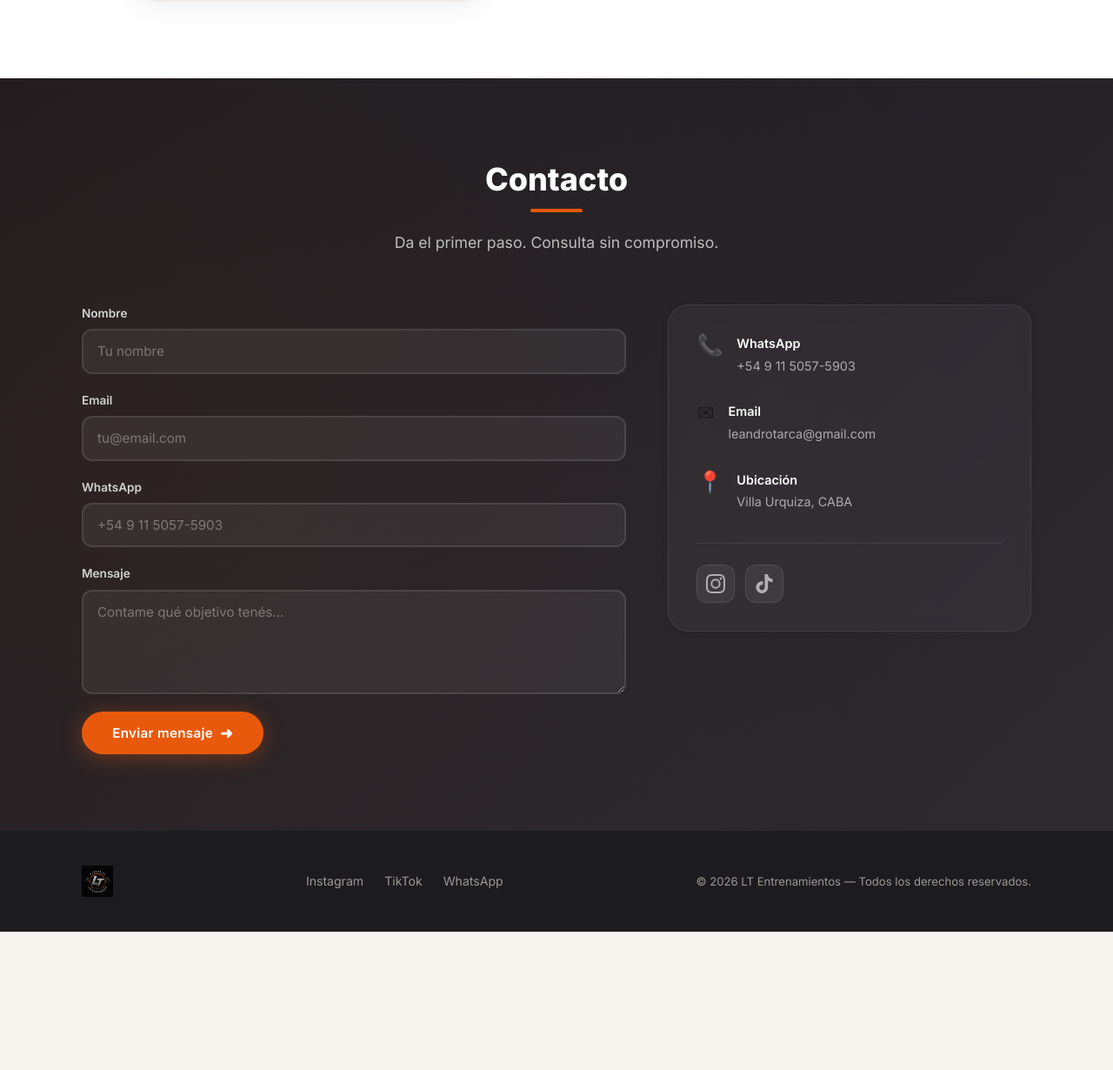
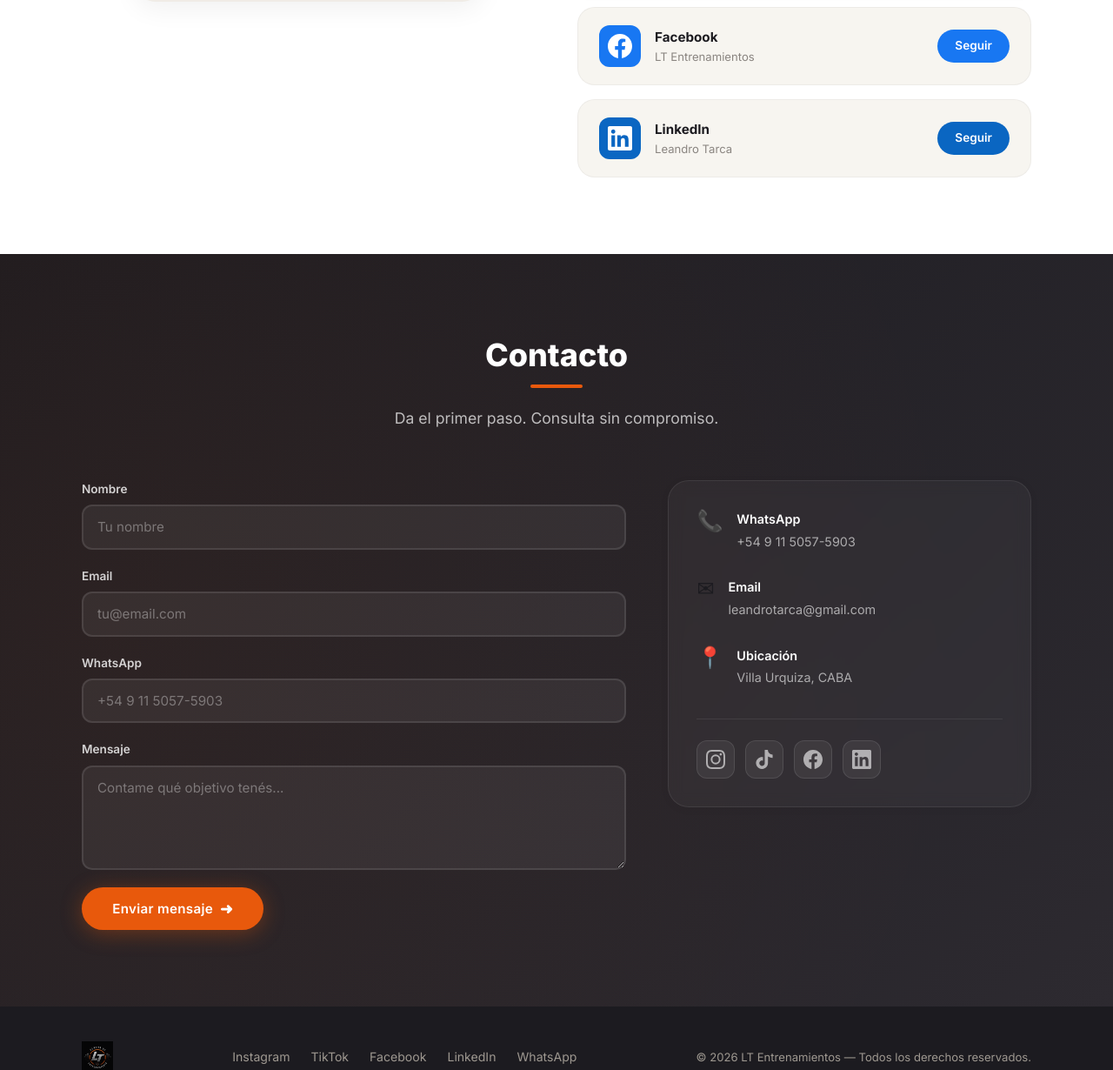
Before and after one commit to nicoezequielo-cloud/LT.ENTRENAMIENTOS, a website: page index.html in a window 1280 px wide. Shown: the part 4337-5567 px from the top of the page at 87% size. Before the commit the page ends 5408 px from the top, so only its background shows below. Drawn offline with Linux system fonts and the light colour scheme; a script that the page names is missing.

Commit message:
Agregar Facebook y LinkedIn a la web

```diff
--- a/css/styles.css
+++ b/css/styles.css
@@ -1006,6 +1006,16 @@ button { cursor: pointer; font-family: inherit; }
     color: #fff;
 }
 
+.redes__card--facebook .redes__card-icon {
+    background: #1877f2;
+    color: #fff;
+}
+
+.redes__card--linkedin .redes__card-icon {
+    background: #0a66c2;
+    color: #fff;
+}
+
 .redes__card-body {
     display: flex;
     flex-direction: column;
@@ -1048,6 +1058,16 @@ button { cursor: pointer; font-family: inherit; }
 
 .redes__card--spotify .redes__card-action {
     background: #1db954;
+    color: #fff;
+}
+
+.redes__card--facebook .redes__card-action {
+    background: #1877f2;
+    color: #fff;
+}
+
+.redes__card--linkedin .redes__card-action {
+    background: #0a66c2;
     color: #fff;
 }
 
--- a/index.html
+++ b/index.html
@@ -239,6 +239,26 @@
                         <div class="redes__spotify-embed">
                             <iframe src="https://open.spotify.com/embed/playlist/3t0DI5KhnRopF36xO1MZ7d" width="100%" height="152" allow="encrypted-media" loading="lazy" title="Spotify - Playlist LT Entrenamientos"></iframe>
                         </div>
+                        <a href="https://www.facebook.com/people/LTEntrenamientos/100063505808267/" target="_blank" rel="noopener" class="redes__card redes__card--facebook">
+                            <div class="redes__card-icon">
+                                <svg viewBox="0 0 24 24" width="28" height="28" fill="currentColor"><path d="M24 12.073c0-6.627-5.373-12-12-12s-12 5.373-12 12c0 5.99 4.388 10.954 10.125 11.854v-8.385H7.078v-3.47h3.047V9.43c0-3.007 1.792-4.669 4.533-4.669 1.312 0 2.686.235 2.686.235v2.953H15.83c-1.491 0-1.956.925-1.956 1.874v2.25h3.328l-.532 3.47h-2.796v8.385C19.612 23.027 24 18.062 24 12.073z"/></svg>
+                            </div>
+                            <div class="redes__card-body">
+                                <span class="redes__card-label">Facebook</span>
+                                <span class="redes__card-handle">LT Entrenamientos</span>
+                            </div>
+                            <span class="redes__card-action">Seguir</span>
+                        </a>
+                        <a href="https://www.linkedin.com/in/leandrotarca/" target="_blank" rel="noopener" class="redes__card redes__card--linkedin">
+                            <div class="redes__card-icon">
+                                <svg viewBox="0 0 24 24" width="28" height="28" fill="currentColor"><path d="M20.447 20.452h-3.554v-5.569c0-1.328-.027-3.037-1.852-3.037-1.853 0-2.136 1.445-2.136 2.939v5.667H9.351V9h3.414v1.561h.046c.477-.9 1.637-1.85 3.37-1.85 3.601 0 4.267 2.37 4.267 5.455v6.286zM5.337 7.433c-1.144 0-2.063-.926-2.063-2.065 0-1.138.92-2.063 2.063-2.063 1.14 0 2.064.925 2.064 2.063 0 1.139-.925 2.065-2.064 2.065zm1.782 13.019H3.555V9h3.564v11.452zM22.225 0H1.771C.792 0 0 .774 0 1.729v20.542C0 23.227.792 24 1.771 24h20.451C23.2 24 24 23.227 24 22.271V1.729C24 .774 23.2 0 22.222 0h.003z"/></svg>
+                            </div>
+                            <div class="redes__card-body">
+                                <span class="redes__card-label">LinkedIn</span>
+                                <span class="redes__card-handle">Leandro Tarca</span>
+                            </div>
+                            <span class="redes__card-action">Seguir</span>
+                        </a>
                     </div>
                 </div>
             </div>
@@ -304,6 +324,12 @@
                             <a href="https://www.tiktok.com/@lt.entrenamientos" target="_blank" rel="noopener" class="social-link" aria-label="TikTok de LT Entrenamientos">
                                 <svg viewBox="0 0 24 24" width="22" height="22" fill="currentColor" aria-hidden="true"><path d="M12.525.02c1.31-.02 2.61-.01 3.91-.02.08 1.53.63 3.09 1.75 4.17 1.12 1.11 2.7 1.62 4.24 1.79v4.03c-1.44-.05-2.89-.35-4.2-.97-.57-.26-1.1-.59-1.62-.93-.01 2.92.01 5.84-.02 8.75-.08 1.4-.54 2.79-1.35 3.94-1.31 1.92-3.58 3.17-5.91 3.21-1.43.08-2.86-.31-4.08-1.03-2.02-1.19-3.44-3.37-3.65-5.71-.02-.5-.03-1-.01-1.49.18-1.9 1.12-3.72 2.58-4.96 1.66-1.44 3.98-2.13 6.15-1.72.02 1.48-.04 2.96-.04 4.44-.99-.32-2.15-.23-3.02.37-.63.41-1.11 1.04-1.36 1.75-.21.51-.15 1.07-.14 1.61.24 1.64 1.82 3.02 3.5 2.87 1.12-.01 2.19-.66 2.77-1.61.19-.33.4-.67.41-1.06.1-1.79.06-3.57.07-5.36.01-4.03-.01-8.05.02-12.07z"/></svg>
                             </a>
+                            <a href="https://www.facebook.com/people/LTEntrenamientos/100063505808267/" target="_blank" rel="noopener" class="social-link" aria-label="Facebook de LT Entrenamientos">
+                                <svg viewBox="0 0 24 24" width="22" height="22" fill="currentColor" aria-hidden="true"><path d="M24 12.073c0-6.627-5.373-12-12-12s-12 5.373-12 12c0 5.99 4.388 10.954 10.125 11.854v-8.385H7.078v-3.47h3.047V9.43c0-3.007 1.792-4.669 4.533-4.669 1.312 0 2.686.235 2.686.235v2.953H15.83c-1.491 0-1.956.925-1.956 1.874v2.25h3.328l-.532 3.47h-2.796v8.385C19.612 23.027 24 18.062 24 12.073z"/></svg>
+                            </a>
+                            <a href="https://www.linkedin.com/in/leandrotarca/" target="_blank" rel="noopener" class="social-link" aria-label="LinkedIn de Leandro Tarca">
+                                <svg viewBox="0 0 24 24" width="22" height="22" fill="currentColor" aria-hidden="true"><path d="M20.447 20.452h-3.554v-5.569c0-1.328-.027-3.037-1.852-3.037-1.853 0-2.136 1.445-2.136 2.939v5.667H9.351V9h3.414v1.561h.046c.477-.9 1.637-1.85 3.37-1.85 3.601 0 4.267 2.37 4.267 5.455v6.286zM5.337 7.433c-1.144 0-2.063-.926-2.063-2.065 0-1.138.92-2.063 2.063-2.063 1.14 0 2.064.925 2.064 2.063 0 1.139-.925 2.065-2.064 2.065zm1.782 13.019H3.555V9h3.564v11.452zM22.225 0H1.771C.792 0 0 .774 0 1.729v20.542C0 23.227.792 24 1.771 24h20.451C23.2 24 24 23.227 24 22.271V1.729C24 .774 23.2 0 22.222 0h.003z"/></svg>
+                            </a>
                         </div>
                     </div>
                 </div>
@@ -319,6 +345,8 @@
             <div class="footer__links">
                 <a href="https://www.instagram.com/lt.entrenamientos/" target="_blank" rel="noopener">Instagram</a>
                 <a href="https://www.tiktok.com/@lt.entrenamientos" target="_blank" rel="noopener">TikTok</a>
+                <a href="https://www.facebook.com/people/LTEntrenamientos/100063505808267/" target="_blank" rel="noopener">Facebook</a>
+                <a href="https://www.linkedin.com/in/leandrotarca/" target="_blank" rel="noopener">LinkedIn</a>
                 <a href="https://wa.me/5491150575903?text=%c2%a1Hola!+%f0%9f%91%8b+Me+interesa+recibir+informaci%c3%b3n+sobre+las+clases.+Me+gustar%c3%ada+saber+m%c3%a1s+sobre%3a%0a%0a%5b+%5d+Funcional%0a%0a%5b+%5d+F%c3%batbol%0a%0a%5b+%5d+Entrenamientos+Personalizados%0a%0aMi+nombre+es%3a+_________+%c2%a1Gracias!" target="_blank" rel="noopener">WhatsApp</a>
             </div>
             <div class="footer__copy">
```
